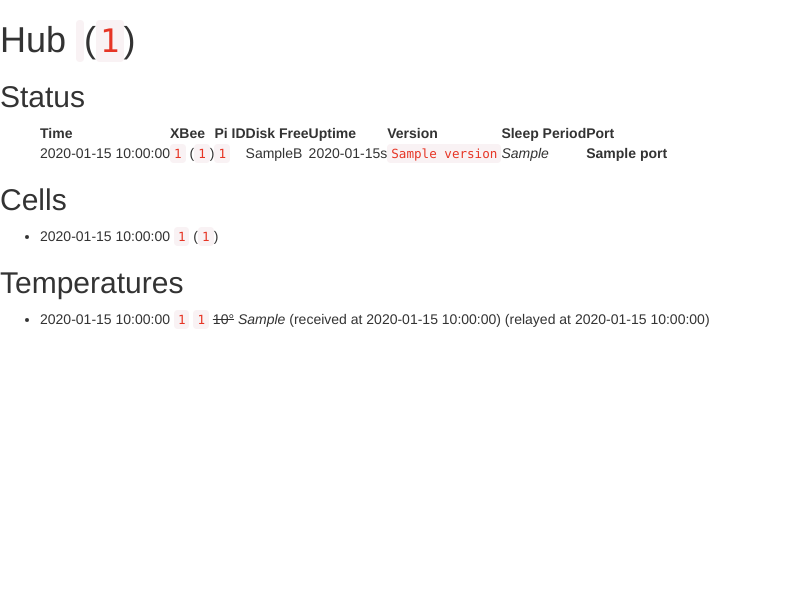
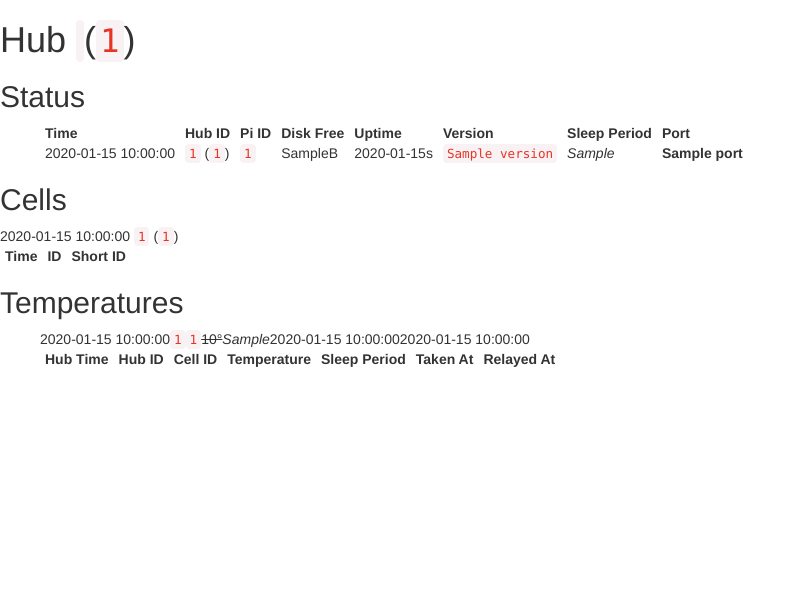
Before and after one commit to heatseeknyc/tunnel, a Flask app: template app/templates/relay/hub.html in a window 1280 px wide. Shown: the top 609 px of the page, without its empty margins (0-806 px from the left). Run offline with Flask 2, Linux system fonts and the light colour scheme; the template is opened without the code that fills it: most values are stand-ins (such as "Sample title", 1, 10 or a date in 2020); lists and menus that the app fills with data are empty.

Commit message:
Tabularize all the things

```diff
--- a/app/static/style.css
+++ b/app/static/style.css
@@ -5,6 +5,10 @@
 html, body {
   height: 100%;
 }
+
+ th, td {
+   padding: 0 5px;
+ }
 
 .container-fluid {
   height: 100%;
--- a/app/templates/relay/_hubs.html
+++ b/app/templates/relay/_hubs.html
@@ -1,17 +1,15 @@
 <table>
-  {% for h in hubs %}
-  {% if loop.first %}
   <tr>
     <th>Time</th>
-    <th>{% if h.hub_id is defined %}XBee{% endif %}</th>
-    <th>{% if h.pi_id is defined %}Pi ID{% endif %}</th>
+    <th>Hub ID</th>
+    <th>Pi ID</th>
     <th>Disk Free</th>
     <th>Uptime</th>
     <th>Version</th>
     <th>Sleep Period</th>
     <th>Port</th>
   </tr>
-  {% endif %}
+  {% for h in hubs %}
   <tr>
     <td>{{ h.time }}</td>
     <td>
--- a/app/templates/relay/_temperatures.html
+++ b/app/templates/relay/_temperatures.html
@@ -1,8 +1,24 @@
-{% for t in temperatures %}
-<li>{{ t.hub_time }} <code>{{ t.hub_id }}</code> <code>{{ t.cell_id }}</code>
-  {% if t.relay %}<b>{{ t.temperature }}&deg;</b>{% else %}<s>{{ t.temperature }}&deg;</s>{% endif %}
-  <i>{{ t.sleep_period }}</i>
-  (received at {{ t.time }})
-  {% if t.relayed_time %}(relayed at {{ t.relayed_time }}){% endif %}
-</li>
-{% endfor %}
+<table>
+  <th>Hub Time</th>
+  <th>Hub ID</th>
+  <th>Cell ID</th>
+  <th>Temperature</th>
+  <th>Sleep Period</th>
+  <th>Taken At</th>
+  <th>Relayed At</th>
+  {% for t in temperatures %}
+  <tr>{{ t.hub_time }}</tr>
+  <tr><code>{{ t.hub_id }}</code></tr>
+  <tr><code>{{ t.cell_id }}</code></tr>
+  <tr>
+  {% if t.relay %}
+    <b>{{ t.temperature }}&deg;</b>
+  {% else %}
+    <s>{{ t.temperature }}&deg;</s>
+  {% endif %}
+  </tr>
+  <tr><i>{{ t.sleep_period }}</i></tr>
+  <tr>{{ t.time }}</tr>
+  <tr>{% if t.relayed_time %}{{ t.relayed_time }}{% endif %}</tr>
+  {% endfor %}
+</table>
--- a/app/templates/relay/hub.html
+++ b/app/templates/relay/hub.html
@@ -12,15 +12,20 @@
 <ul>{% include 'relay/_hubs.html' %}</ul>
 
 <h2>Cells</h2>
-<ul>
+<table>
+  <th>Time</th>
+  <th>ID</th>
+  <th>Short ID</th>
   {% for c in cells %}
-  <li>
-    {{ c.time }}
-    <a href="{{ url_for('cell', id=c.cell_id) }}"><code>{{ c.cell_id }}</code></a>
-    {% if c.short_id %}(<code>{{ c.short_id }}</code>){% endif %}
-  </li>
+  <tr>{{ c.time }}</tr>
+  <tr>
+    <a href="{{ url_for('cell', id=c.cell_id) }}">
+      <code>{{ c.cell_id }}</code>
+    </a>
+  </tr>
+  <tr>{% if c.short_id %}(<code>{{ c.short_id }}</code>){% endif %}</tr>
   {% endfor %}
-</ul>
+</table>
 
 <h2 id="temperatures">Temperatures</h2>
 <ul>{% include 'relay/_temperatures.html' %}</ul>
```
Also changed, not shown: app/templates/relay/cell.html (+9 -6 lines).
